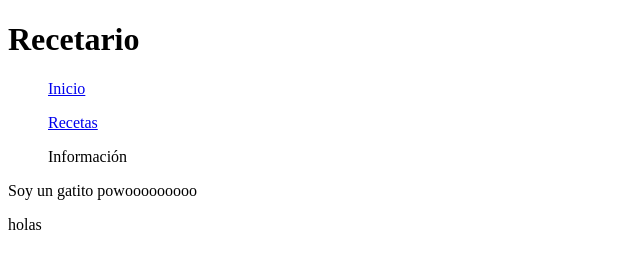
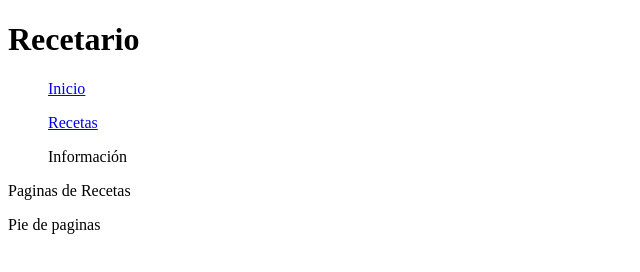
Before and after one commit to WarriorNoel/Recetario, a plain HTML site: page informacion.html in a window 1280 px wide. Shown: the whole page, without its empty margins (0-640 px from the left). Drawn offline with Linux system fonts and the light colour scheme.

Commit message:
Editando style.css

```diff
--- a/informacion.html
+++ b/informacion.html
@@ -16,10 +16,10 @@
       </nav>
     </header>
     <main>
-      <p>Soy un gatito powooooooooo</p>
+      <p>Paginas de Recetas</p>
     </main>
     <footer>
-      <p>holas</p>
+      <p>Pie de paginas</p>
     </footer>
   </body>
 </html>
--- a/styles.css
+++ b/styles.css
@@ -1,3 +1,3 @@
-/* Encabezado - Header */
+/*Informacion*/
 
-/*  */
+/*Informacion*/
```
